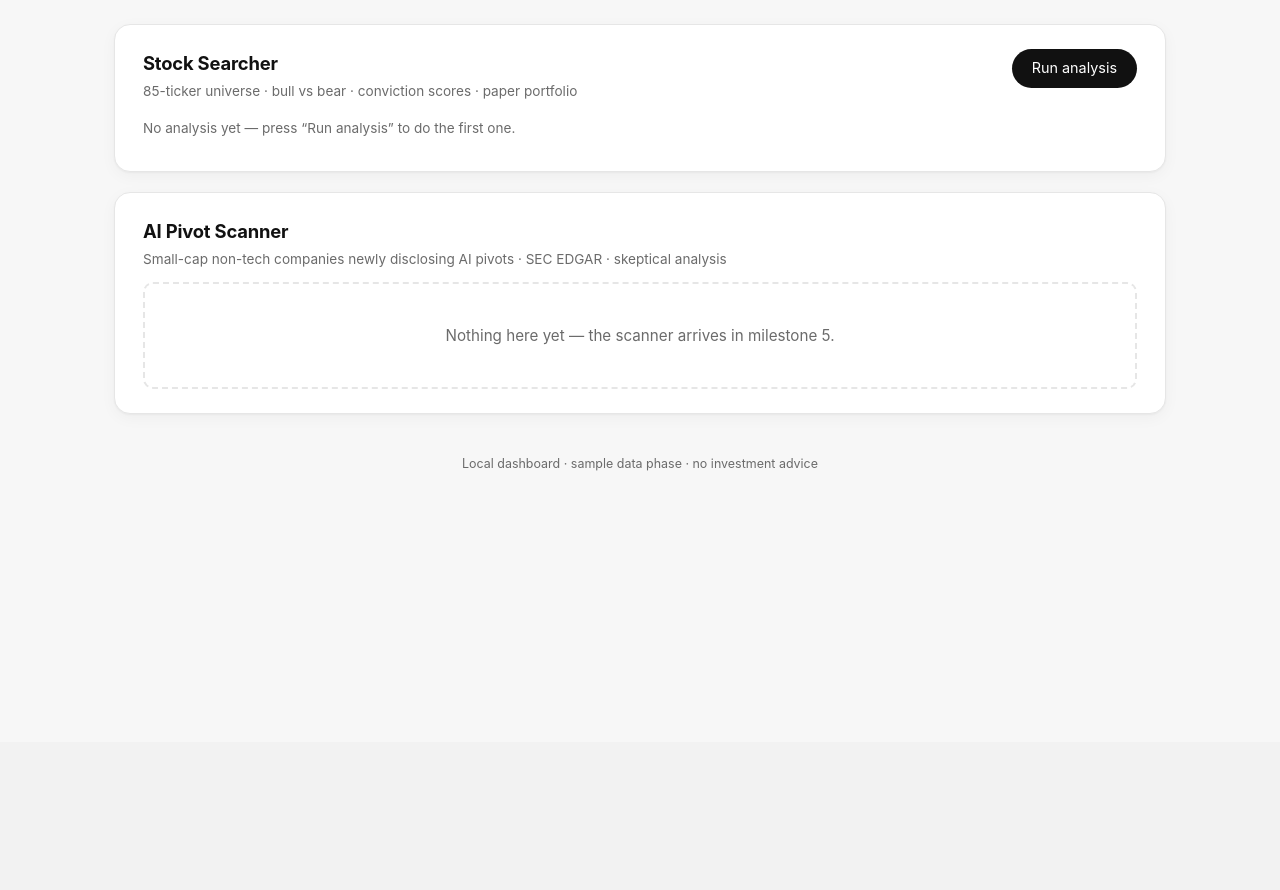
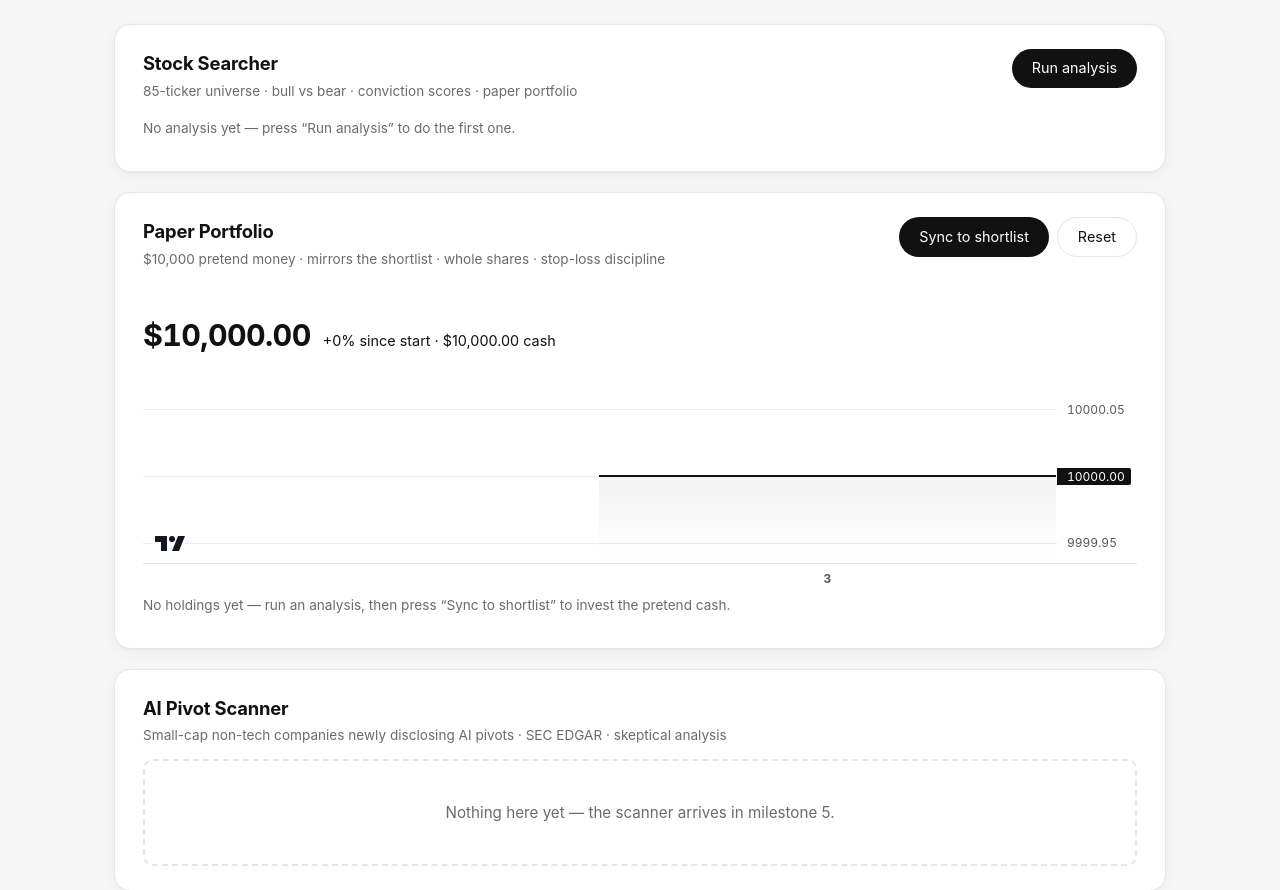
Before and after one commit to leonwx9/Vers-A-Stock-List, a Flask app: page / in a window 1280 px wide. Shown: the part 58-948 px from the top of the page. Before the commit the page ends 529 px from the top, so only its background shows below. Run offline with Flask 3, Linux system fonts and the light colour scheme.

Commit message:
M4: portfolio panel — total-value graph, holdings table, sync/reset
Co-Authored-By: Claude Fable 5 <noreply@anthropic.com>

```diff
--- a/dashboard/app.py
+++ b/dashboard/app.py
@@ -25,12 +25,14 @@ from dashboard.config_loader import load_universe
 from dashboard.datasources.news_source import GoogleNewsSource
 from dashboard.datasources.sample_source import SampleSource
 from dashboard.llm.provider import MissingKeyError, get_provider
+from dashboard.portfolio.engine import PaperPortfolio
 
 app = Flask(__name__)
 
 # One shared instance of each data source is plenty for a local app.
 prices = SampleSource()
 news = GoogleNewsSource()
+portfolio = PaperPortfolio(prices)
 
 
 def find_asset(symbol):
@@ -98,6 +100,31 @@ def api_run_analysis():
     return jsonify({"status": "ok", **result})
 
 
+@app.route("/api/portfolio")
+def api_portfolio():
+    """The paper portfolio: value, holdings, history for the graph."""
+    return jsonify({"status": "ok", **portfolio.summary()})
+
+
+@app.route("/api/portfolio/sync", methods=["POST"])
+def api_portfolio_sync():
+    """Make the paper portfolio mirror the latest shortlist."""
+    latest = searcher.load_latest()
+    if latest is None:
+        return jsonify({"status": "error",
+                        "message": "Run an analysis first — the portfolio "
+                                   "buys from the shortlist."}), 400
+    trades = portfolio.sync_to_shortlist(latest["shortlist"])
+    return jsonify({"status": "ok", "trades_made": trades, **portfolio.summary()})
+
+
+@app.route("/api/portfolio/reset", methods=["POST"])
+def api_portfolio_reset():
+    """Start the pretend portfolio over from fresh cash."""
+    portfolio.reset()
+    return jsonify({"status": "ok", **portfolio.summary()})
+
+
 @app.route("/api/ticker/<path:symbol>")
 def api_ticker(symbol):
     """Everything the detail page needs in one call: price history for the
--- a/dashboard/static/style.css
+++ b/dashboard/static/style.css
@@ -374,3 +374,22 @@ th:hover { color: var(--ink); }
   .col-name { display: none; }   /* hide long names so the table fits */
   .ticker-price { font-size: 1.5rem; }
 }
+
+/* ── Paper Portfolio panel (milestone 4) ───────────────────────────── */
+.btn-row { display: flex; gap: 0.5rem; flex-wrap: wrap; }
+
+/* A quieter, outlined variant for destructive/secondary actions. */
+.ghost-btn {
+  background: transparent;
+  color: var(--ink);
+  border: 1px solid var(--line);
+}
+.ghost-btn:hover { background: var(--paper-dim); }
+
+.value-row {
+  display: flex;
+  align-items: baseline;
+  gap: 0.75rem;
+  flex-wrap: wrap;
+  margin: 0.25rem 0 0.75rem;
+}
--- a/dashboard/templates/index.html
+++ b/dashboard/templates/index.html
@@ -36,7 +36,34 @@
       <div id="analysis-table" class="table-wrap"></div>
     </section>
 
-    <!-- ── Section 2: the AI Pivot Scanner ───────────────────────────── -->
+    <!-- ── Section 2: the paper-trading portfolio ────────────────────── -->
+    <section class="panel" id="portfolio">
+      <div class="panel-header">
+        <div>
+          <h2>Paper Portfolio</h2>
+          <p class="panel-subtitle">$10,000 pretend money · mirrors the shortlist · whole shares · stop-loss discipline</p>
+        </div>
+        <div class="btn-row">
+          <button id="sync-btn" class="action-btn">Sync to shortlist</button>
+          <button id="reset-btn" class="action-btn ghost-btn">Reset</button>
+        </div>
+      </div>
+      <p id="portfolio-status" class="status-line"></p>
+
+      <!-- Big total-value number + change since start -->
+      <div class="value-row">
+        <span class="ticker-price" id="pf-value">—</span>
+        <span class="ticker-change" id="pf-change"></span>
+      </div>
+
+      <!-- The total-value-over-time graph -->
+      <div id="pf-chart" class="chart-box"></div>
+
+      <!-- Current holdings -->
+      <div id="pf-holdings" class="table-wrap"></div>
+    </section>
+
+    <!-- ── Section 3: the AI Pivot Scanner ───────────────────────────── -->
     <section class="panel" id="pivot-scanner">
       <h2>AI Pivot Scanner</h2>
       <p class="panel-subtitle">Small-cap non-tech companies newly disclosing AI pivots · SEC EDGAR · skeptical analysis</p>
@@ -50,6 +77,8 @@
     Local dashboard · sample data phase · no investment advice
   </footer>
 
+  <!-- TradingView Lightweight Charts™ (Apache-2.0), served locally. -->
+  <script src="{{ url_for('static', filename='vendor/lightweight-charts.standalone.production.js') }}"></script>
   <script src="{{ url_for('static', filename='app.js') }}"></script>
 </body>
 </html>
```
Also changed, not shown: PROGRESS.md (+7 -1 lines).
